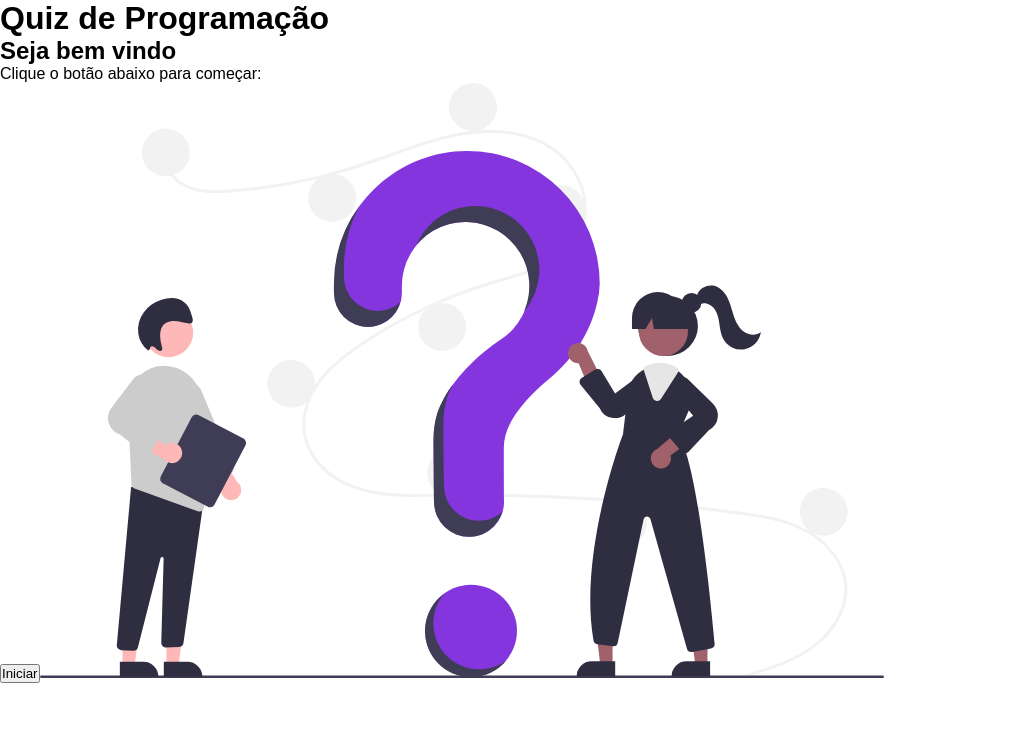
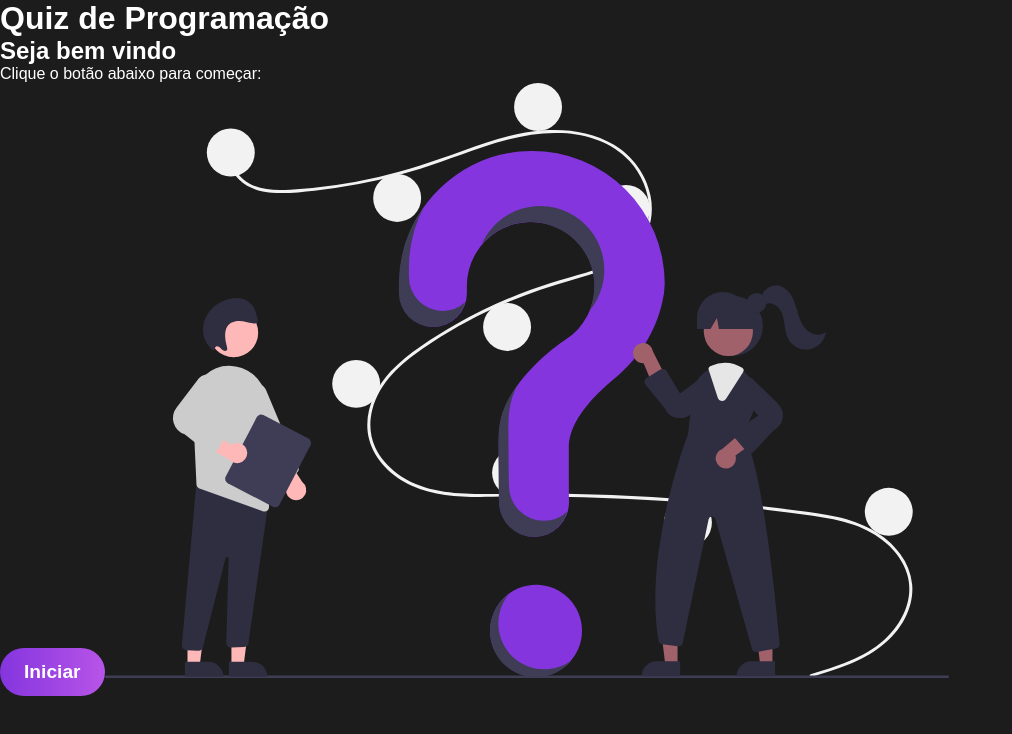
Before and after one commit to LoiolaBr17/Technology_Quiz, a React (Vite) app: page / in a window 1280 px wide. Shown: the top 734 px of the page, without its empty margins (0-1012 px from the left). Built offline with nearby package versions, Linux system fonts and the light colour scheme.

Commit message:
add css inicial no index

```diff
--- a/src/index.css
+++ b/src/index.css
@@ -2,4 +2,30 @@
   padding: 0;
   margin: 0;
   font-family: "Releway", sans-serif;
+  color: #FFF;
 }
+
+body,
+html {
+  min-height: 100vh;
+  height: 100%;
+  background-color: #1C1C1C;
+}
+
+img {
+  max-width: 100%;
+}
+
+button {
+  font-weight: bold;
+  font-size: 1.2rem;
+  cursor: pointer;
+  padding: .8rem 1.5rem;
+  background: linear-gradient(90deg, rgba(132, 53, 222, 1) 0%, rgba(184, 84, 232, 1) 100%);
+  border-radius: 3rem;
+  border: none;
+}
+
+button:hover {
+  background: linear-gradient(90deg, rgba(184, 84, 232, 1) 0%, rgba(132, 53, 222, 1) 100%);
+}
```
